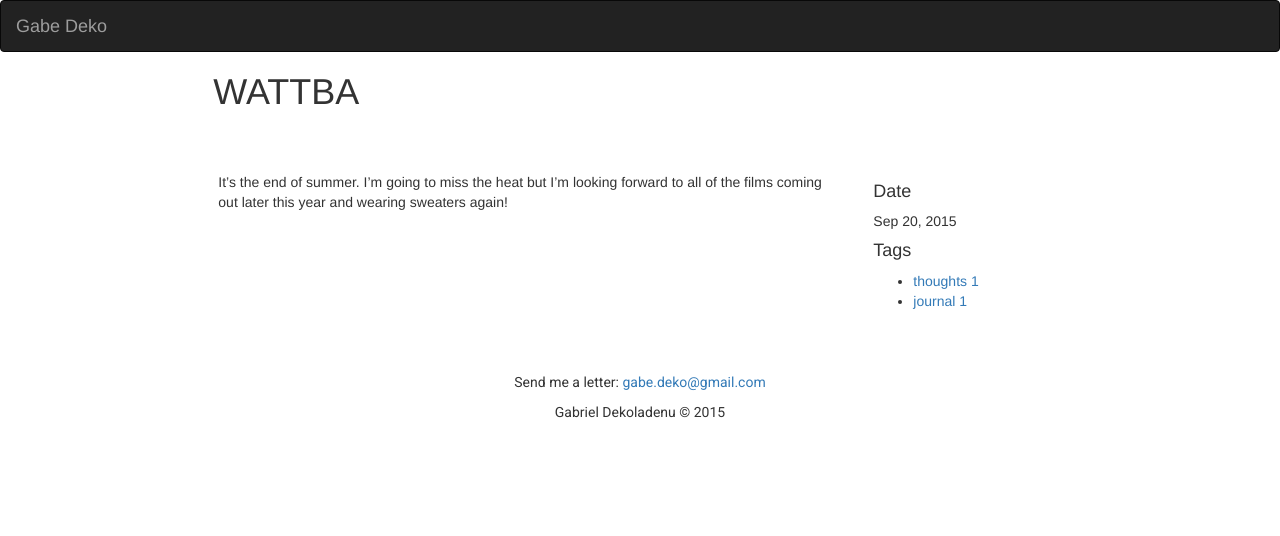
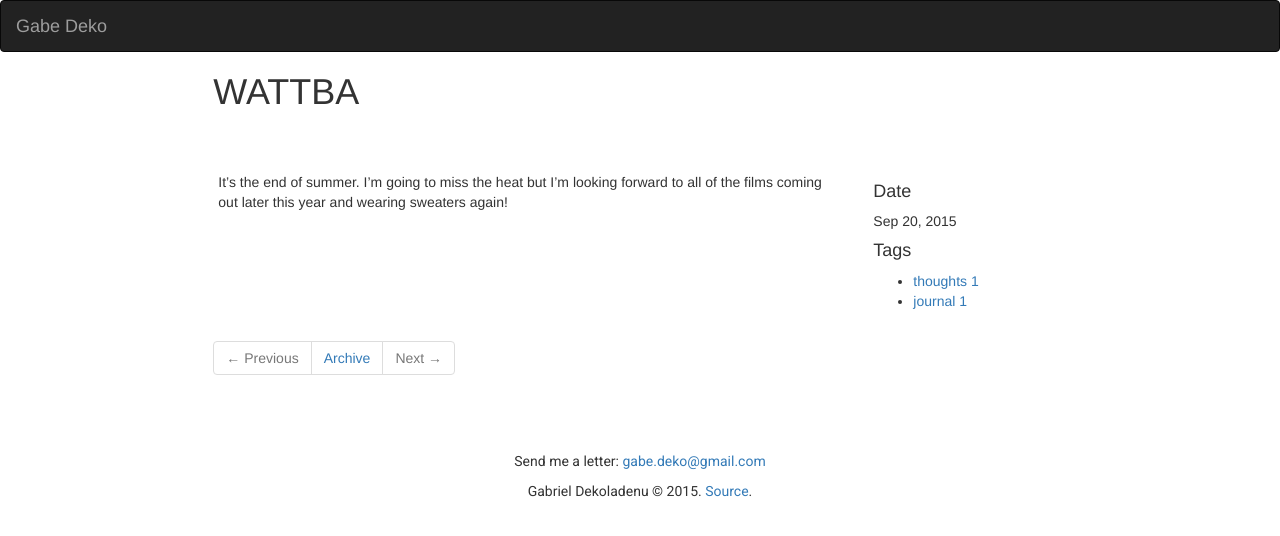
Before and after one commit to gabedeko/gabedeko.github.com, a Jekyll site: the page built from _posts/2015-09-20-WATTBA.md, in a window 1280 px wide. Shown: the top 536 px of the page. Built offline with Jekyll 4.4.1, drawn with Linux system fonts in a browser that asks for light colours; nearby versions of some CDN libraries; library files that are not in the unit come from our copies.

Commit message:
changes made

```diff
--- a/_config.yml
+++ b/_config.yml
@@ -25,7 +25,7 @@ author :
 # Else if you are pushing to username.github.io, replace with your username.
 # Finally if you are pushing to a GitHub project page, include the project name at the end.
 #
-production_url : http://gabedeko.github.com
+production_url : www.gabedeko.github.com
 
 # All Jekyll-Bootstrap specific configurations are namespaced into this hash
 #
--- a/_includes/footer.html
+++ b/_includes/footer.html
@@ -1,7 +1,7 @@
 <footer>
 	<div class="foot">
 		<p class="contact">Send me a letter: <a href="">gabe.deko@gmail.com</a></p>
-		<p class="source">Gabriel Dekoladenu &copy; 2015</p>
+		<p class="source">Gabriel Dekoladenu &copy; 2015. <a href="https://github.com/gabedeko/gabedeko.github.com">Source</a>.</p>
 	</div>
 
 
--- a/_includes/themes/twitter/default.html
+++ b/_includes/themes/twitter/default.html
@@ -58,6 +58,21 @@
         </div>
       </div>
 
+     <div class="col-md-offset-2">
+	     <div class="pagination">
+	        {% if page.previous %}
+	          <li class="prev"><a href="{{ BASE_PATH }}{{ page.previous.url }}" title="{{ page.previous.title }}">&larr; Previous</a></li>
+	        {% else %}
+	          <li class="prev disabled"><a>&larr; Previous</a></li>
+	        {% endif %}
+	          <li><a href="{{ BASE_PATH }}{{ site.JB.archive_path }}">Archive</a></li>
+	        {% if page.next %}
+	          <li class="next"><a href="{{ BASE_PATH }}{{ page.next.url }}" title="{{ page.next.title }}">Next &rarr;</a></li>
+	        {% else %}
+	          <li class="next disabled"><a>Next &rarr;</a>
+	        {% endif %}
+	      </div>
+      </div>
 
     </div>
 
```
Also changed, not shown: 4 other files.
